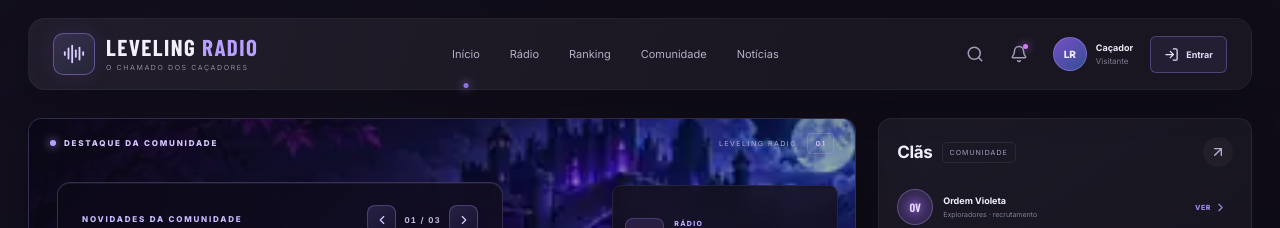
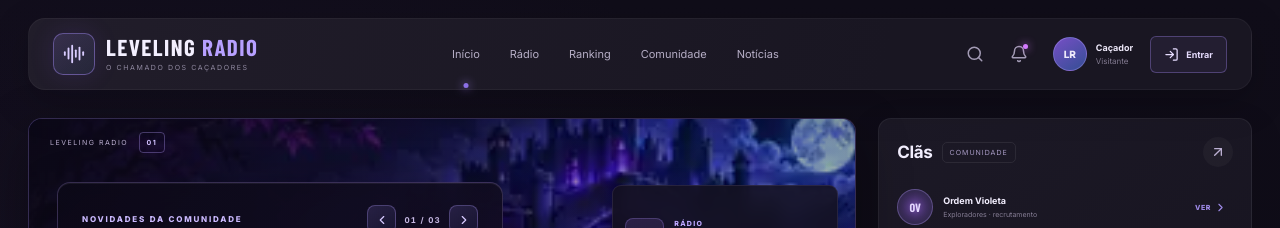
Before and after one commit to gustavoprogs/leveling-radio, a React (Vite) app: page / in a window 1280 px wide. Shown: the top 228 px of the page. Built offline with nearby package versions, Linux system fonts and the light colour scheme; no server answers; a web font is replaced by a local one.

Commit message:
ui: remove duplicate community feature label

```diff
--- a/src/main.jsx
+++ b/src/main.jsx
@@ -160,7 +160,7 @@ function App() {
             <section className="featured-panel" id="noticias">
               <img className="featured-image" src="/leveling-portal.webp" alt="Arte em pixel art de um caçador diante de uma fortaleza e portal violeta" />
               <div className="featured-scrim" />
-              <div className="featured-topline"><span className="feature-label"><i /> DESTAQUE DA COMUNIDADE</span><span className="feature-edition">LEVELING RADIO <b>{String(activeSlide + 1).padStart(2, '0')}</b></span></div>
+              <div className="featured-topline"><span className="feature-edition">LEVELING RADIO <b>{String(activeSlide + 1).padStart(2, '0')}</b></span></div>
               <div
                 className="featured-copy"
                 onMouseEnter={() => setFeaturePaused(true)}
```
